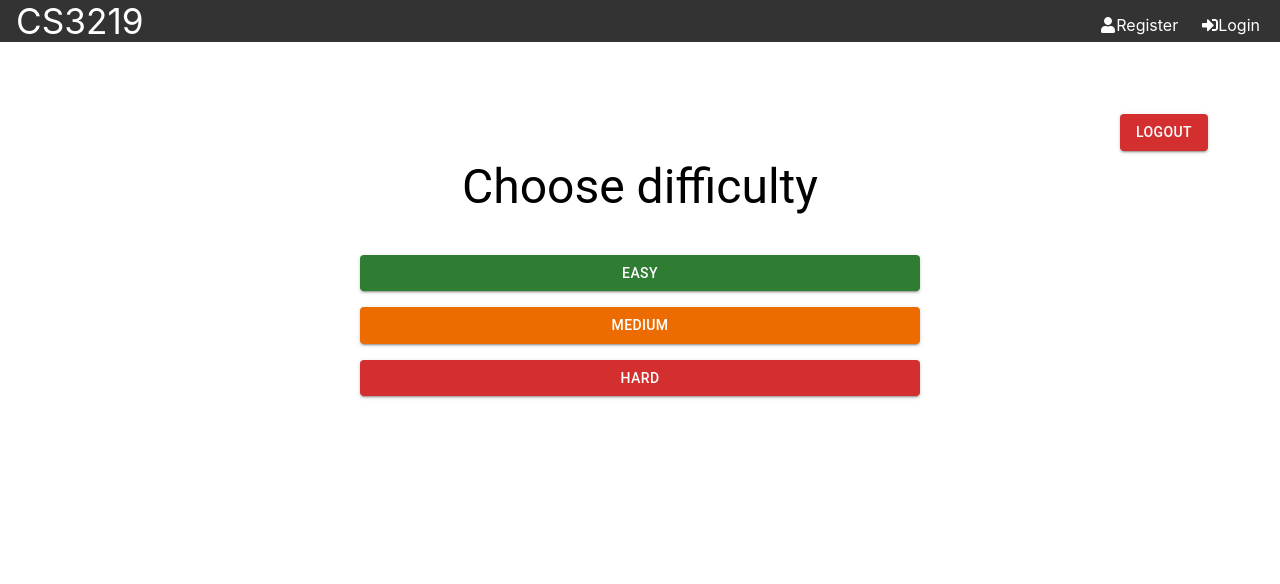
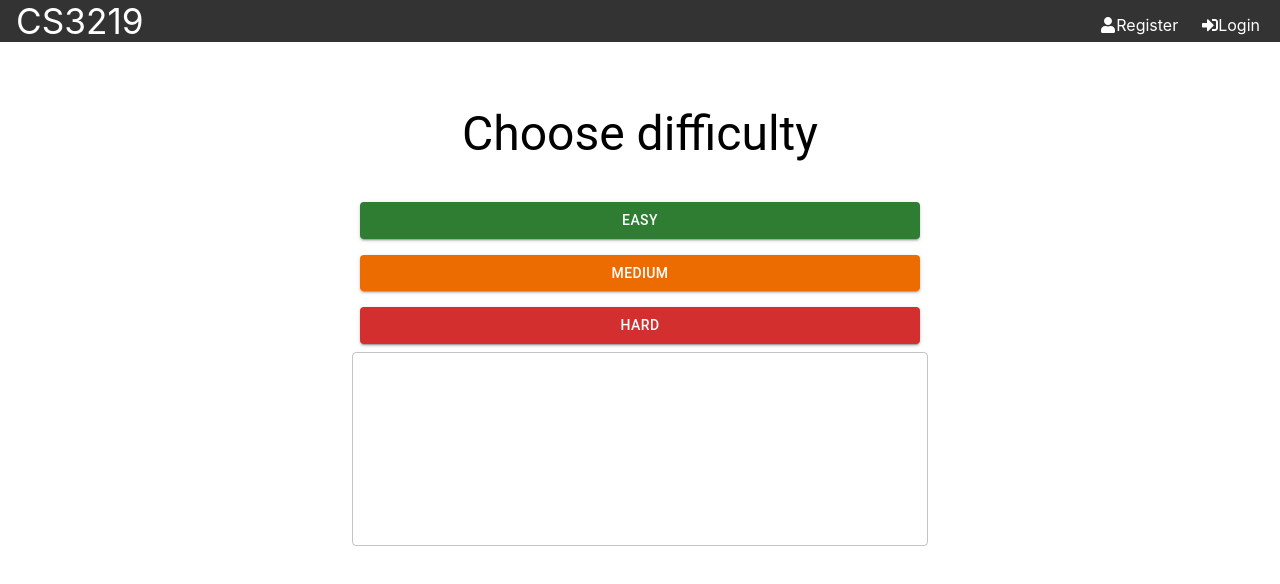
Before and after one commit to CS3219-AY2223S1/cs3219-project-ay2223s1-g7, a React (Create React App) app in the folder frontend/: page /home in a window 1280 px wide. Shown: the top 584 px of the page. Built offline with nearby package versions, Linux system fonts and the light colour scheme; no server answers.

Commit message:
revert change

```diff
--- a/frontend/src/components/QuestionSelectionPage.js
+++ b/frontend/src/components/QuestionSelectionPage.js
@@ -1,99 +1,58 @@
 import {
     Box,
     Button,
-
-    // Dialog,
-    // DialogActions,
-    // DialogContent,
-    // DialogContentText,
-    // DialogTitle,
-    // TextField,
+    TextField,
     Typography
 } from "@mui/material";
-import {useState} from "react";
+import {useEffect, useState} from "react";
 import axios from "axios";
-import {URL_USER_SVC} from "../configs";
-import {STATUS_CODE_CONFLICT, STATUS_CODE_CREATED, STATUS_CODE_OK} from "../constants";
-import {Link, useNavigate} from "react-router-dom";
+import {URL_USER_SVC, URL_MATCH_SVC} from "../configs";
+import {STATUS_CODE_CONFLICT, STATUS_CODE_CREATED} from "../constants";
+import {Link} from "react-router-dom";
+import { io } from "socket.io-client"
+
+// const socket = io(URL_MATCH_SVC)
 
 function QuestionSelectionPage() {
-    // const [username, setUsername] = useState("")
-    // const [password, setPassword] = useState("")
-    // const [isDialogOpen, setIsDialogOpen] = useState(false)
-    // const [dialogTitle, setDialogTitle] = useState("")
-    // const [dialogMsg, setDialogMsg] = useState("")
-    // const [isSignupSuccess, setIsSignupSuccess] = useState(false)
     const [difficulty, setDifficulty] = useState("")
-    const navigate = useNavigate();
+    const [socket, setSocket] = useState(io())
+    const [text, setText] = useState("")
+
+    useEffect(() => {
+
+        socket.on('connection')
+
+        socket.on("received_message", (data) => {
+            setText(data)
+        })
+    }, [socket])
 
     const handleMatching = async (difficulty) => {
         console.log(difficulty)
         setDifficulty(difficulty)
-        // setIsSignupSuccess(false)
-        // const res = await axios.post(URL_USER_SVC, { username, password })
-        //     .catch((err) => {
-        //         if (err.response.status === STATUS_CODE_CONFLICT) {
-        //             setErrorDialog('This username already exists')
-        //         } else {
-        //             setErrorDialog('Please try again later')
-        //         }
-        //     })
-        // if (res && res.status === STATUS_CODE_CREATED) {
-        //     setSuccessDialog('Account successfully created')
-        //     setIsSignupSuccess(true)
-        // }
+        var username = "something"
+        setSocket(io(URL_MATCH_SVC, {
+            query: {
+                "username": username,
+                "difficulty": difficulty
+            }
+        }))
     }
 
-
-    const handleLogout = async () => {
-        const token = document.cookie.replace(/(?:(?:^|.*;\s*)jwt_token\s*\=\s*([^;]*).*$)|^.*$/, "$1");
-        if(token){
-            const res = await axios.post(URL_USER_SVC + '/logout', {token})
-            .catch((err) => {
-                if (err.response.status === STATUS_CODE_CONFLICT) {
-                    console.log(err)
-                }
-                else {
-                }
-            })
-
-            if (res.status === STATUS_CODE_OK) {
-                navigate("/login")
-            }
-        }
+    const handleTextChange = (event) => {
+        var value = event.target.value
+        socket.emit('send_message', value)
+        setText(value)
     }
 
-    // const closeDialog = () => setIsDialogOpen(false)
-
-    // const setSuccessDialog = (msg) => {
-    //     setIsDialogOpen(true)
-    //     setDialogTitle('Success')
-    //     setDialogMsg(msg)
-    // }
-
-    // const setErrorDialog = (msg) => {
-    //     setIsDialogOpen(true)
-    //     setDialogTitle('Error')
-    //     setDialogMsg(msg)
-    // }
-
     return (
-        <Box display={"flex"} flexDirection={"column"} alignSelf={"center"} width={"100%"}>
-
-            <Box alignSelf={"center"} width={"100%"} sx={{ 'button': { m: 1 } }}>
-                <Button variant={"contained"} color={"error"} style={{float: 'right'}}
-                onClick={() => handleLogout()} >Logout</Button>
-            </Box>
-
-
-            <Box display={"flex"} flexDirection={"column"} alignSelf={"center"} width={"50%"} sx={{ 'button': { m: 1 } }}>
-                <Typography variant={"h3"} textAlign={"center"} marginBottom={"2rem"}>Choose difficulty</Typography>
-                <Button variant={"contained"} color={"success"} onClick={() => handleMatching("EASY")}>EASY</Button>
-                <Button variant={"contained"} color={"warning"} onClick={() => handleMatching("MEDIUM")}>MEDIUM</Button>
-                <Button variant={"contained"} color={"error"} onClick={() => handleMatching("HARD")}>HARD</Button>
-            </Box>
+        <Box display={"flex"} flexDirection={"column"} alignSelf={"center"} width={"50%"} sx={{ 'button': { m: 1 } }}>
+            <Typography variant={"h3"} textAlign={"center"} marginBottom={"2rem"}>Choose difficulty</Typography>
+            <Button variant={"contained"} color={"success"} onClick={() => handleMatching("EASY")}>EASY</Button>
+            <Button variant={"contained"} color={"warning"} onClick={() => handleMatching("MEDIUM")}>MEDIUM</Button>
+            <Button variant={"contained"} color={"error"} onClick={() => handleMatching("HARD")}>HARD</Button>
+            <TextField multiline rows={7} onChange={handleTextChange} value={text}/>
         </Box>
-
     )
 }
 
```
